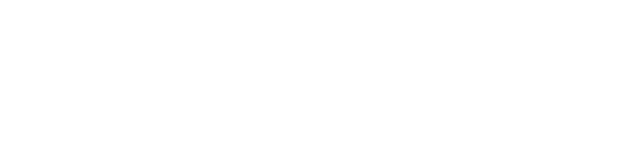
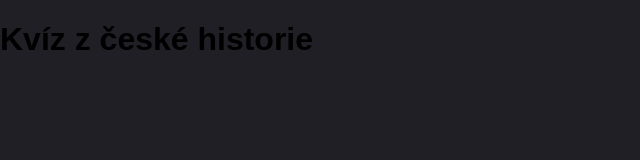
Before and after one commit to 1-IT-Gymnazium/Quiz_Historie, a plain HTML site: page index.html in a window 1280 px wide. Shown: the whole page, without its empty margins (0-640 px from the left). Drawn offline with Linux system fonts and the light colour scheme.

Commit message:
pleasepleaseplease

```diff
--- a/index.html
+++ b/index.html
@@ -4,8 +4,19 @@
     <meta charset="UTF-8">
     <meta name="viewport" content="width=device-width, initial-scale=1.0">
     <title>Kvíz z české historie.</title>
+    <style>
+        body{
+            margin: 0;
+            padding: 0;
+            position: relative;
+            background: #1f1f25;
+            font-family: Arial, sans-serif;
+            align-items: center;
+        }
+    </style>
 </head>
 <body>
-
+    <div id="quiz-container">
+        <h1>Kvíz z české historie</h1>
 </body>
 </html>
```
